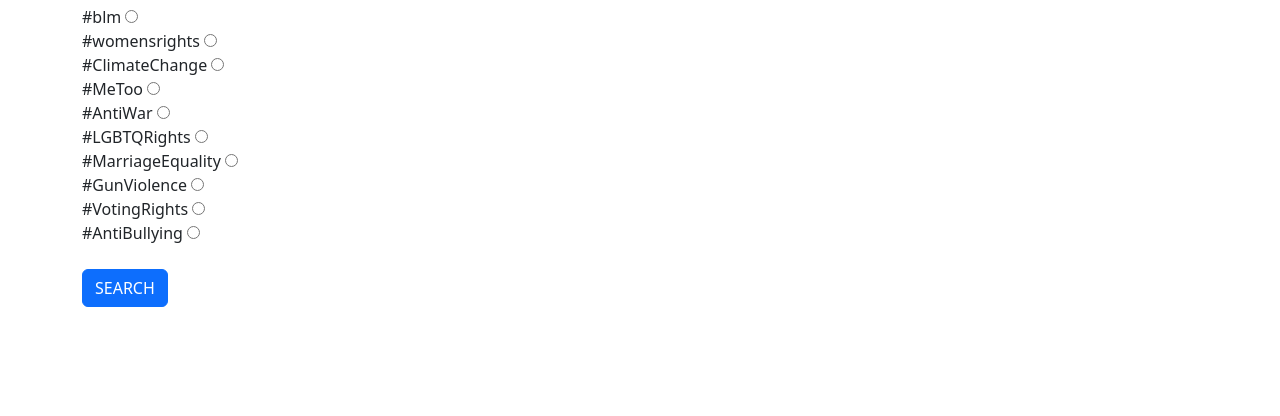
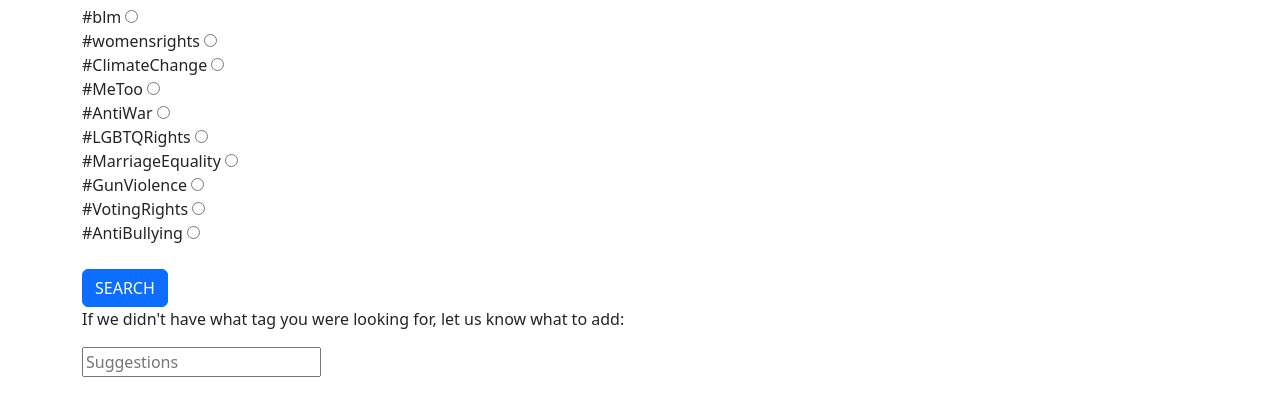
Before and after one commit to eshaann/HighTechHackathon, a plain HTML site: page HackthonProj/functional.html in a window 1280 px wide. Shown: the part 170-586 px from the top of the page. Drawn offline with nearby package versions, Linux system fonts and the light colour scheme.

Commit message:
Final commit for the hackathon

```diff
--- a/HackthonProj/functional.html
+++ b/HackthonProj/functional.html
@@ -85,6 +85,10 @@
       <br>
       <button type="submit" class="btn btn-primary">SEARCH</button>
   </form>
+  <p>If we didn't have what tag you were looking for, let us know what to add:</p>
+  <form action="" method="get">
+    <input type="text" id="usersugg" placeholder="Suggestions">
+  </form>
       </div>
 </body>
 </html>
```
Also changed, not shown: HackthonProj/about.html (+0 -1 lines).
